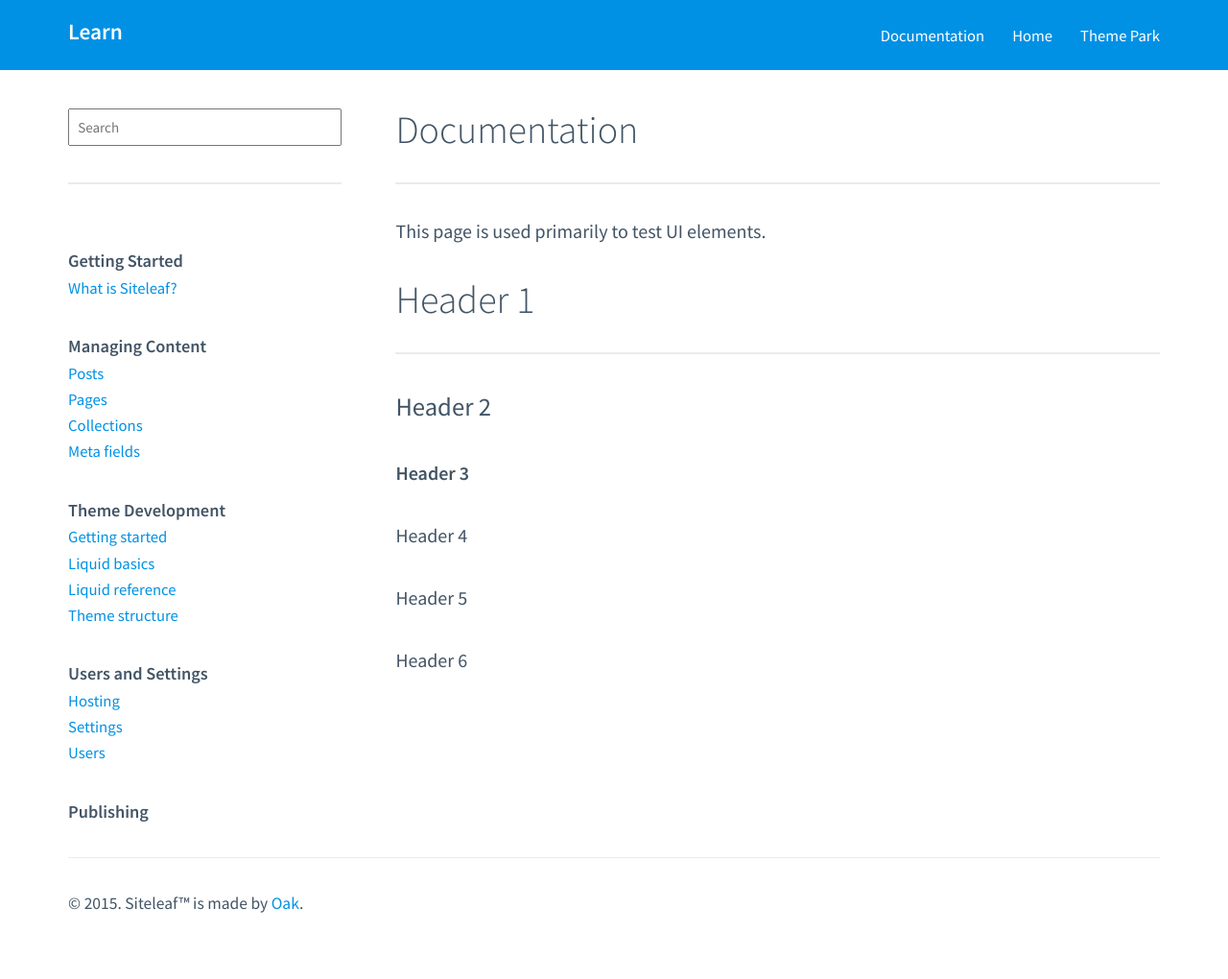
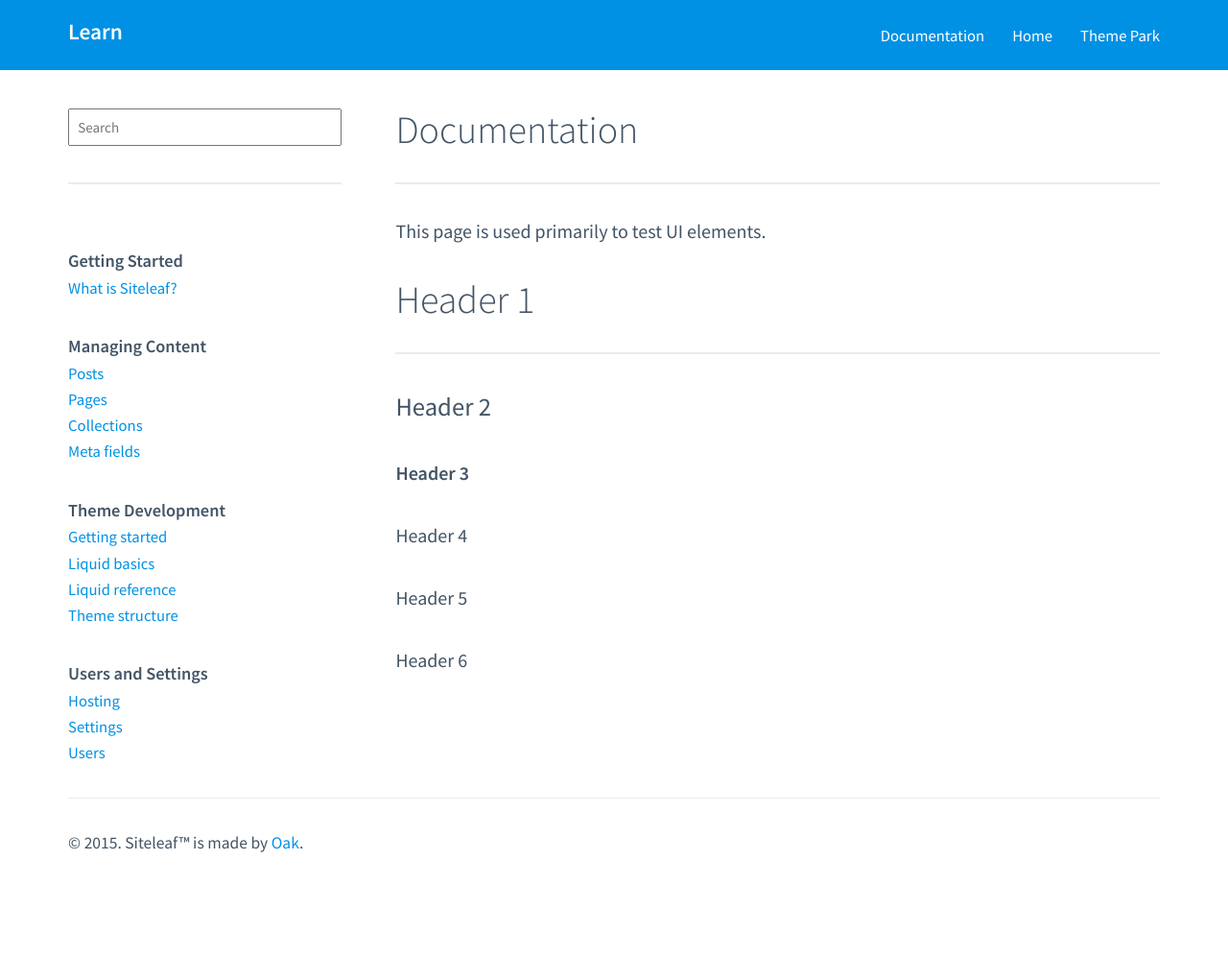
Before and after one commit to siteleaf/learn.siteleaf.com, a Jekyll site: the page built from documentation.markdown, in a window 1280 px wide. Shown: the whole page at 96% size. Built offline with Jekyll 4.4.1, drawn with Linux system fonts in a browser that asks for light colours; after the commit the page ends 958 px from its top, so only the background shows below that.

Commit message:
Updated Config

```diff
--- a/_config.yml
+++ b/_config.yml
@@ -11,10 +11,6 @@ collections:
     title: Managing Content
     output: true
     weight: 1
-  publishing:
-    title: Publishing
-    output: true
-    weight: 4
   theme-development:
     title: Theme Development
     output: true
```
